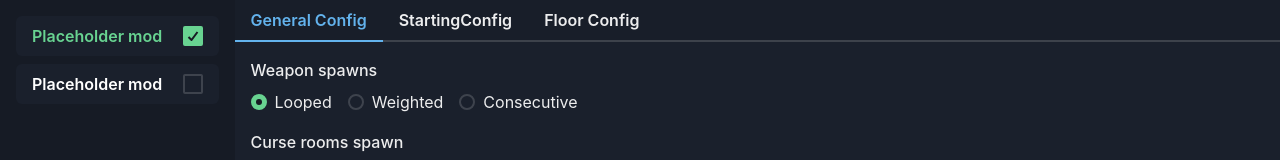
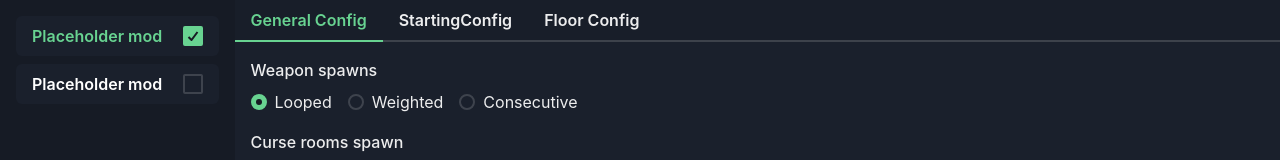
Before and after one commit to franomai/cornercutter, a React (Vite) app in the folder frontend/: page / in a window 1280 px wide. Shown: the top 160 px of the page. Built offline with nearby package versions, Linux system fonts and the light colour scheme.

Commit message:
#10 Add tabs component styling

```diff
--- a/frontend/src/utility/Theme.ts
+++ b/frontend/src/utility/Theme.ts
@@ -43,11 +43,24 @@ const Radio: ComponentStyleConfig = {
     },
 };
 
+const Tabs: ComponentStyleConfig = {
+    variants: {
+        line: {
+            tab: {
+                _selected: {
+                    color: 'green.300',
+                },
+            },
+        },
+    },
+};
+
 const theme = extendTheme({
     config,
     components: {
         Checkbox,
         Radio,
+        Tabs,
     },
 });
 
```
